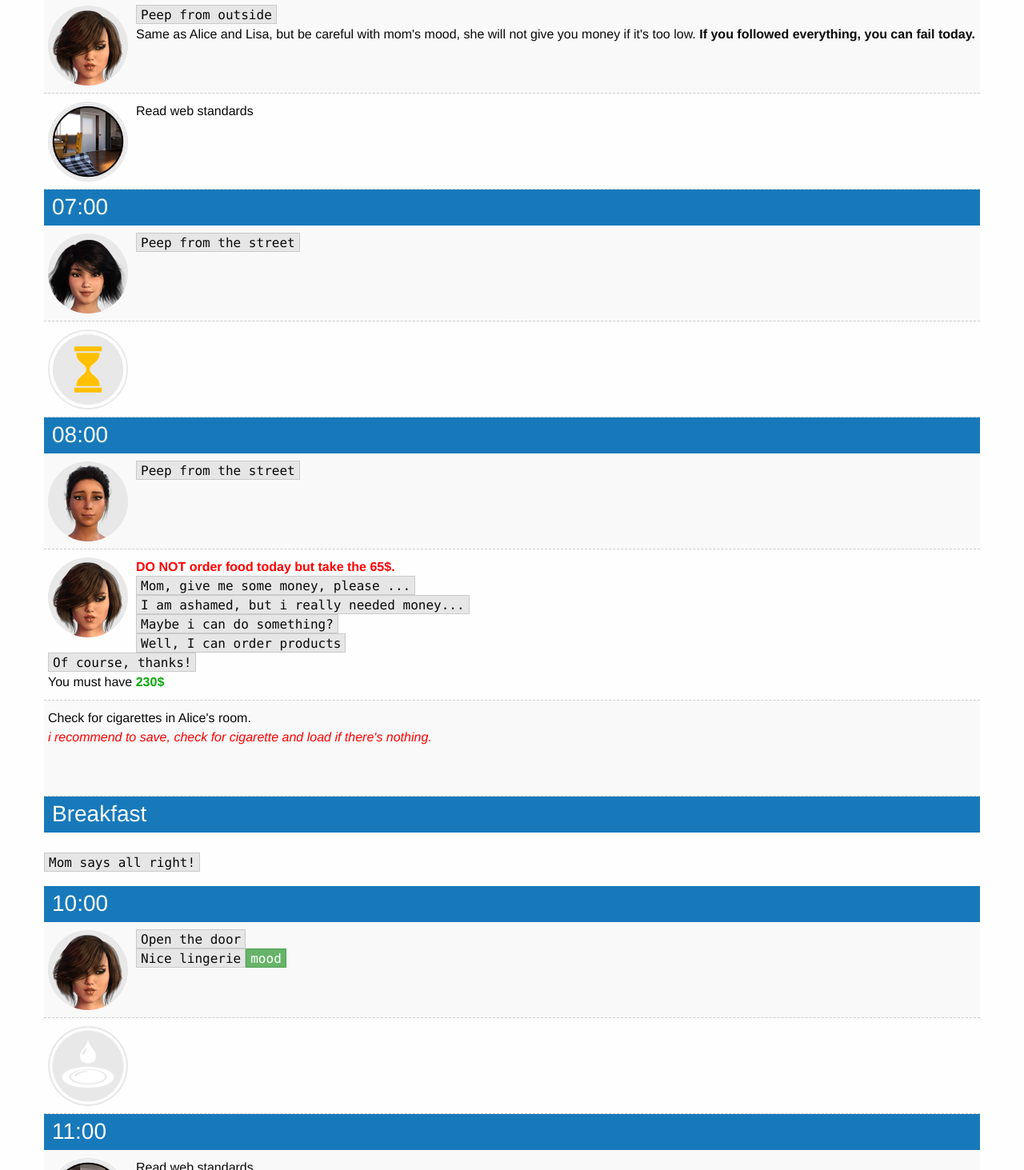
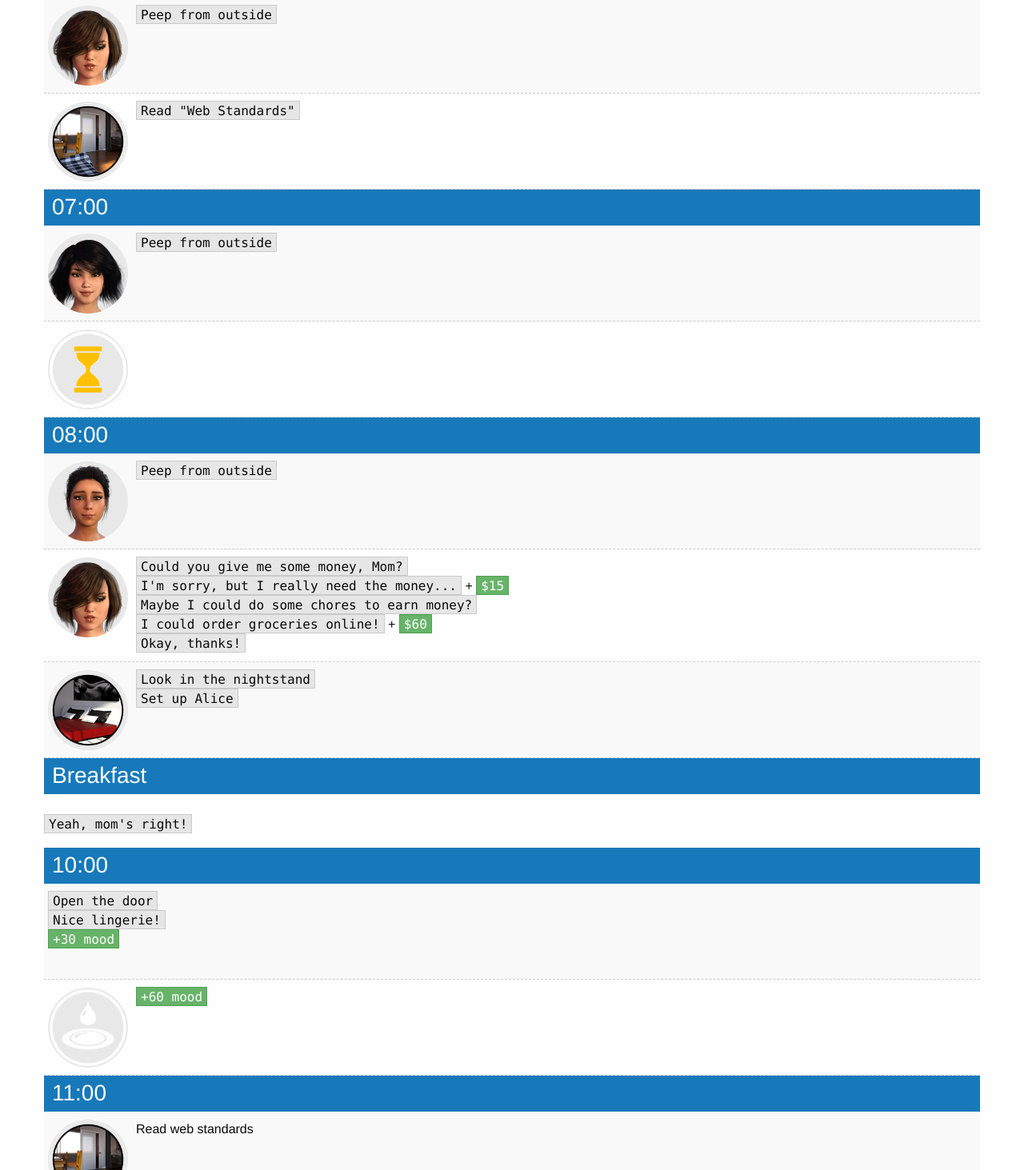
Before and after one commit to maim-lain/bigbrother, a plain HTML site: page index.html in a window 1280 px wide. Shown: the part 8431-9894 px from the top of the page at 80% size. Drawn offline with Linux system fonts and the light colour scheme.

Commit message:
Update index.html

```diff
--- a/index.html
+++ b/index.html
@@ -507,13 +507,10 @@
                 <div class="step">
                     <img src="./assets/img/mom.png" class="circle small lg float-left">
                     <code>Peep from outside</code>
-                    <div>
-                        Same as Alice and Lisa, but be careful with mom's mood, she will not give you money if it's too low. <b>If you followed everything, you can fail today.</b>
-                    </div>
                 </div>
                 <div class="step">
                     <img src="./assets/img/max-room.png" class="circle small lg float-left">
-                    Read web standards
+                    <code>Read "Web Standards"</code>
                 </div>
             </div>
             <div>
@@ -522,7 +519,7 @@
                 </p>
                 <div class="step">
                     <img src="./assets/img/lisa.png" class="circle small lg float-left">
-                    <code>Peep from the street</code>
+                    <code>Peep from outside</code>
                 </div>
                 <div class="step">
                     <img src="./assets/img/wait.png" class="circle small lg float-left">
@@ -534,24 +531,20 @@
                 </p>
                 <div class="step">
                     <img src="./assets/img/alice.png" class="circle small lg float-left">
-                    <code>Peep from the street</code>
+                    <code>Peep from outside</code>
                 </div>
                 <div class="step">
                     <img src="./assets/img/mom.png" class="circle small lg float-left">
-                    <b style="color:red;">DO NOT order food today but take the 65$.</b><br>
-                    <code>Mom, give me some money, please ...</code><br>
-                    <code>I am ashamed, but i really needed money...</code><br>
-                    <code>Maybe i can do something?</code><br>
-                    <code>Well, I can order products</code><br>
-                    <code>Of course, thanks!</code><br>
-                    You must have <b class="g">230$</b>
+					<code>Could you give me some money, Mom?</code><br>
+                    <code>I'm sorry, but I really need the money...</code> + <span class="stat-good">$15</span><br>
+                    <code>Maybe I could do some chores to earn money?</code><br>
+                    <code>I could order groceries online!</code> + </code><span class="stat-good">$60</span><br>
+                    <code>Okay, thanks!</code><br>
                 </div>
                 <div class="step">
-                    <div>
-                        Check for cigarettes in Alice's room.
-                        <br>
-                        <i style="color: red;">i recommend to save, check for cigarette and load if there's nothing.</i>
-                    </div>
+                    <img src="./assets/img/alice-room.png" class="circle small lg float-left">
+                    <code>Look in the nightstand</code><br>
+                    <code>Set up Alice</code><br>
                 </div>
             </div>
             <div>
@@ -560,7 +553,7 @@
                 </p>
                 <p>
                     <br>
-                    <code>Mom says all right!</code>
+                    <code>Yeah, mom's right!</code>
                 </p>
             </div>
             <div>
@@ -568,14 +561,14 @@
                     10:00
                 </p>
                 <div class="step">
-                    <img src="./assets/img/mom.png" class="circle small lg float-left">
-                    <code>Open the door</code>
-                    <br>
-                    <div><code>Nice lingerie</code><span class="stat-good">mood</span>
-            </div>
+                    <code>Open the door</code><br>
+                    <div><code>Nice lingerie!</code><br>
+					<span class="stat-good">+30 mood</span>
+					</div>
                 </div>
                 <div class="step">
                     <img src="./assets/img/dishes.png" class="circle small lg float-left">
+					<span class="stat-good">+60 mood</span>
                 </div>
             </div>
             <div>
```
